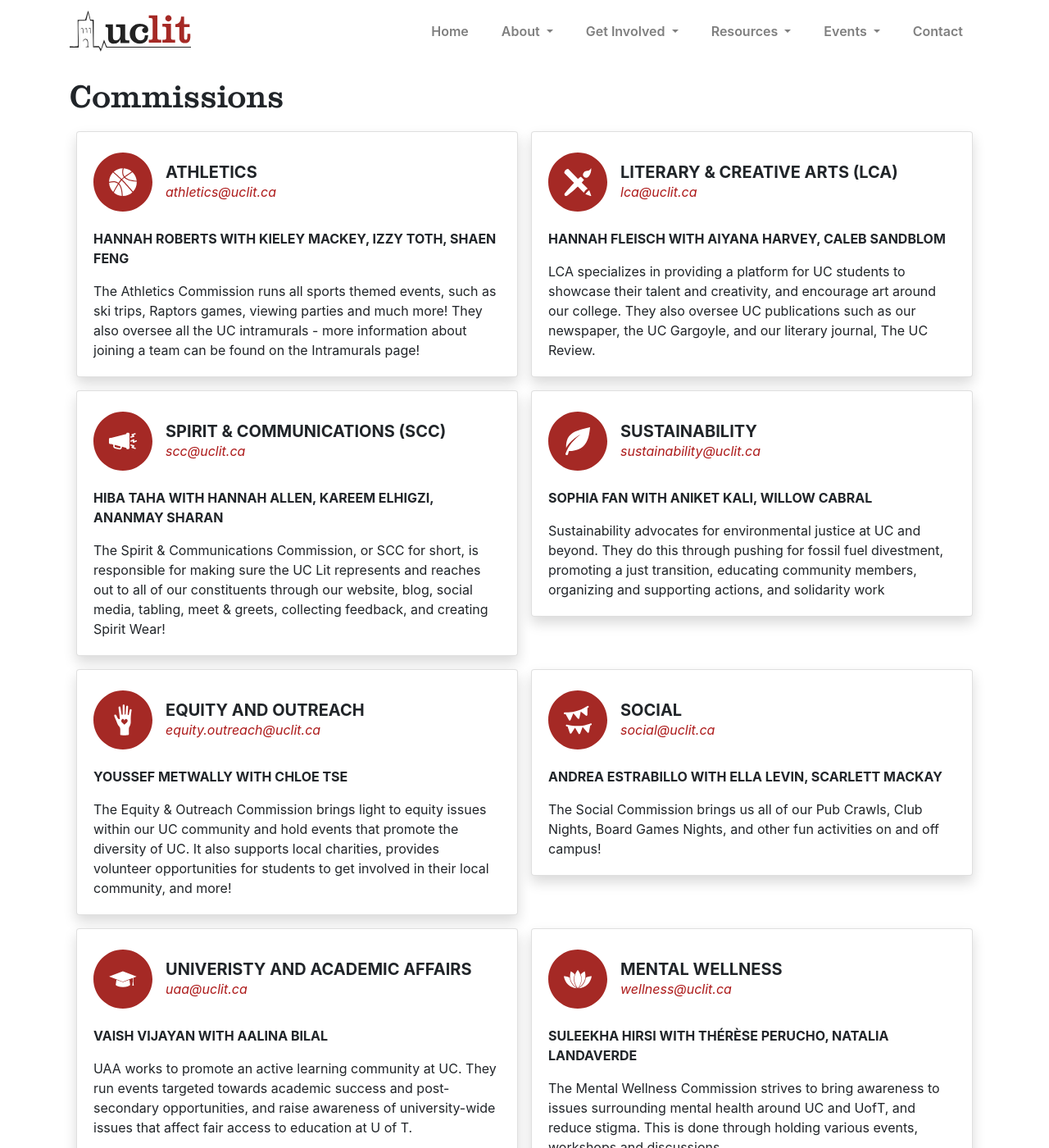
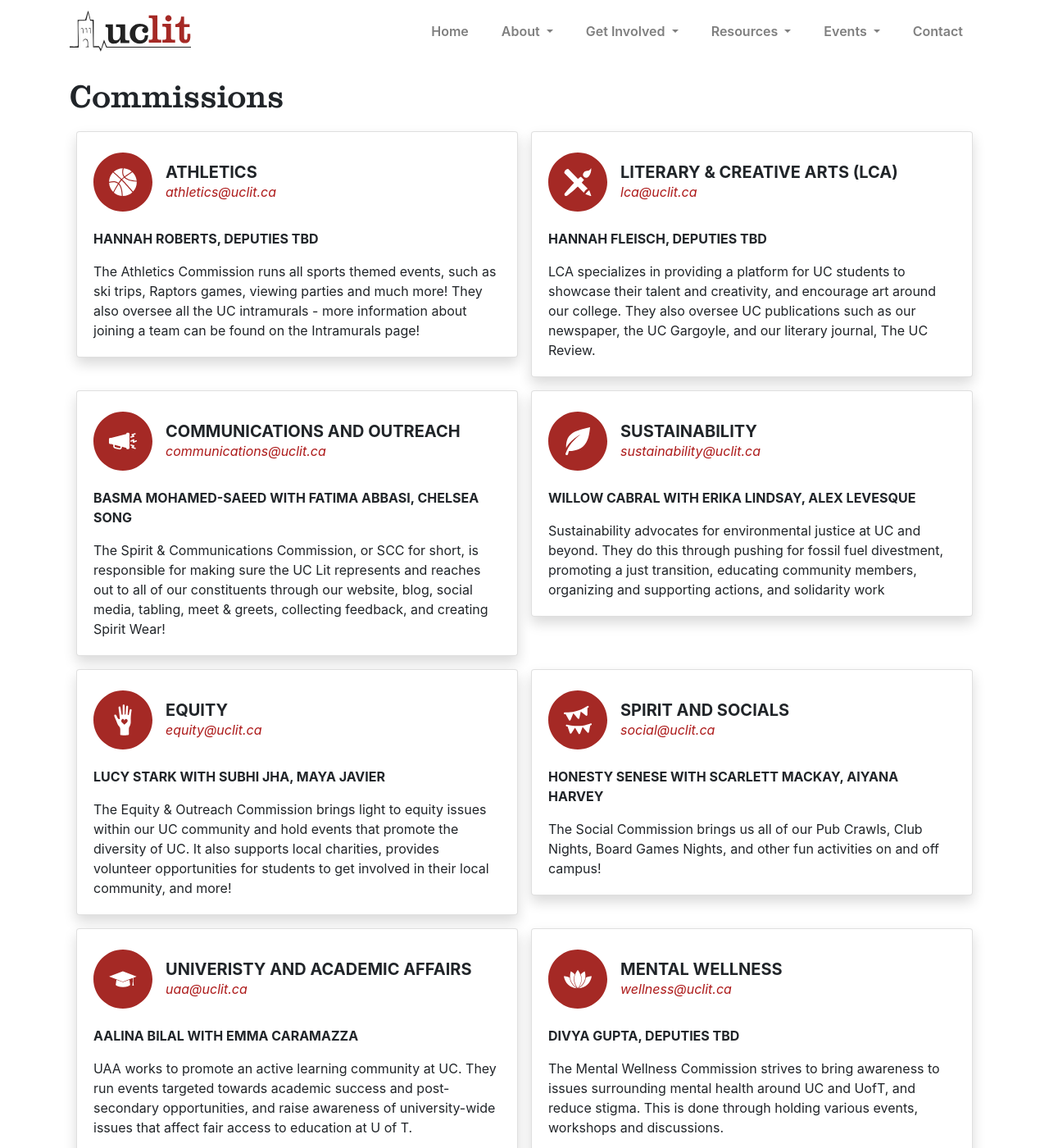
Before and after one commit to uclit-webmaster/uclit-site, a Jekyll site: the page built from get-involved/commissions.html, in a window 1280 px wide and 1400 px high. Shown: the whole window at 82% size. Built offline with Jekyll 4.4.1, drawn with Linux system fonts in a browser that asks for light colours; nearby versions of some CDN libraries; some of the changed text lies outside the part shown.

Commit message:
Update commissions.yml

```diff
--- a/_data/commissions.yml
+++ b/_data/commissions.yml
@@ -12,65 +12,65 @@
 - name: ATHLETICS
   image: assets/images/commissions-icons/athletics.svg # these SVGs were created in figma and then copied as svg (right click, copy as svg) and pasted in a blank file.
   email: athletics@uclit.ca
-  commissioners: HANNAH ROBERTS WITH KIELEY MACKEY, IZZY TOTH, SHAEN FENG
+  commissioners: HANNAH ROBERTS, DEPUTIES TBD
   description: The Athletics Commission runs all sports themed events, such as ski trips, Raptors games, viewing parties and much more! They also oversee all the UC intramurals - more information about joining a team can be found on the Intramurals page!
 
 - name: LITERARY & CREATIVE ARTS (LCA)
   image: assets/images/commissions-icons/lca.svg
   email: lca@uclit.ca
-  commissioners: HANNAH FLEISCH WITH AIYANA HARVEY, CALEB SANDBLOM
+  commissioners: HANNAH FLEISCH, DEPUTIES TBD
   description: LCA specializes in providing a platform for UC students to showcase their talent and creativity, and encourage art around our college. They also oversee UC publications such as our newspaper, the UC Gargoyle, and our literary journal, The UC Review.
 
-- name: SPIRIT & COMMUNICATIONS (SCC)
+- name: COMMUNICATIONS AND OUTREACH
   image: assets/images/commissions-icons/scc.svg
-  email: scc@uclit.ca
-  commissioners: HIBA TAHA WITH HANNAH ALLEN, KAREEM ELHIGZI, ANANMAY SHARAN
+  email: communications@uclit.ca
+  commissioners: BASMA MOHAMED-SAEED WITH FATIMA ABBASI, CHELSEA SONG
   description: The Spirit & Communications Commission, or SCC for short, is responsible for making sure the UC Lit represents and reaches out to all of our constituents through our website, blog, social media, tabling, meet & greets, collecting feedback, and creating Spirit Wear!
 
 - name: SUSTAINABILITY
   image: assets/images/commissions-icons/sustainability.svg
   email: sustainability@uclit.ca
-  commissioners: SOPHIA FAN WITH ANIKET KALI, WILLOW CABRAL
+  commissioners: WILLOW CABRAL WITH ERIKA LINDSAY, ALEX LEVESQUE
   description: Sustainability advocates for environmental justice at UC and beyond. They do this through pushing for fossil fuel divestment, promoting a just transition, educating community members, organizing and supporting actions, and solidarity work
 
-- name: EQUITY AND OUTREACH
+- name: EQUITY
   image: assets/images/commissions-icons/equity-and-outreach.svg
-  email: equity.outreach@uclit.ca
-  commissioners: YOUSSEF METWALLY WITH CHLOE TSE
+  email: equity@uclit.ca
+  commissioners: LUCY STARK WITH SUBHI JHA, MAYA JAVIER
   description: The Equity & Outreach Commission brings light to equity issues within our UC community and hold events that promote the diversity of UC. It also supports local charities, provides volunteer opportunities for students to get involved in their local community, and more!
 
-- name: SOCIAL
+- name: SPIRIT AND SOCIALS
   image: assets/images/commissions-icons/social.svg
   email: social@uclit.ca
-  commissioners: ANDREA ESTRABILLO WITH ELLA LEVIN, SCARLETT MACKAY
+  commissioners: HONESTY SENESE WITH SCARLETT MACKAY, AIYANA HARVEY
   description: The Social Commission brings us all of our Pub Crawls, Club Nights, Board Games Nights, and other fun activities on and off campus!
 
 - name: UNIVERISTY AND ACADEMIC AFFAIRS
   image: assets/images/commissions-icons/university-academic-affairs.svg
   email: uaa@uclit.ca
-  commissioners: VAISH VIJAYAN WITH AALINA BILAL
+  commissioners: AALINA BILAL WITH EMMA CARAMAZZA
   description: UAA works to promote an active learning community at UC. They run events targeted towards academic success and post-secondary opportunities, and raise awareness of university-wide issues that affect fair access to education at U of T.
 
 - name: MENTAL WELLNESS
   image: assets/images/commissions-icons/mental-wellness.svg
   email: wellness@uclit.ca
-  commissioners: SULEEKHA HIRSI WITH THÉRÈSE PERUCHO, NATALIA LANDAVERDE
+  commissioners: DIVYA GUPTA, DEPUTIES TBD
   description: The Mental Wellness Commission strives to bring awareness to issues surrounding mental health around UC and UofT, and reduce stigma. This is done through holding various events, workshops and discussions.
 
 - name: FINANCE
   image: assets/images/commissions-icons/finance.svg
   email: finance@uclit.ca
-  commissioners: DANIELLA COLANGELO WITH KYLE GLUNTZ, MAHAKSH MALHOTRA
+  commissioners: SHREYANSI GANDHI, DEPUTIES TBD
   description: The Finance Commission helps prepare the UC Lit's annual audit, and does bookkeeping for all the different commissions, clubs and ancillaries to ensure we're managing students' money wisely!
 
 - name: FORMALS
   image: assets/images/commissions-icons/formals.svg
   email: formals@uclit.ca
-  commissioners: VARSHA PILLAI (ACTING) WITH ARINA MNATSAKANYAN, RACHEL CHEN
+  commissioners: NATALIA LANDAVERDE WITH KENZY EL-MORSI
   description: "The Formals Commission brings us our annual Fireball, the largest semi-formal on campus! This commission also runs our other two semi-formals : Year-End Ball and Red & White. Apply to be a Fireball room head by October 4!"
 
 - name: OFF CAMPUS (UCOC)
   image: assets/images/commissions-icons/ucoc.svg
   email: ucoc@uclit.ca
-  commissioners: ISAHAQ IBRAHIM WITH SOLOMON AZIMI, DAVID RUNESHA
+  commissioners: COMING SOON!
   description: UCOC works with the Commuter Dons (CoCos) to make the lives of our 80% commuter population as easy as possible. Come find your home away from home at the Commuter Student Centre (CSC), or sign up to be part of the MyJourney commuter orientation!
```
